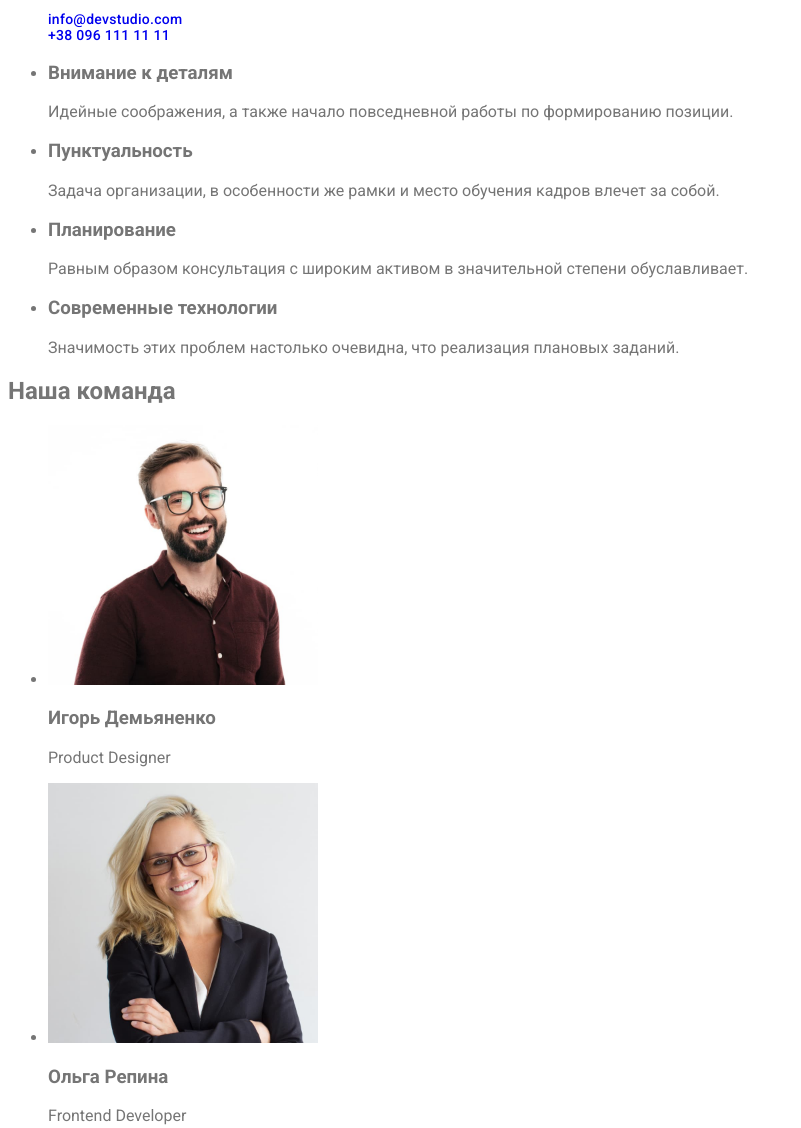
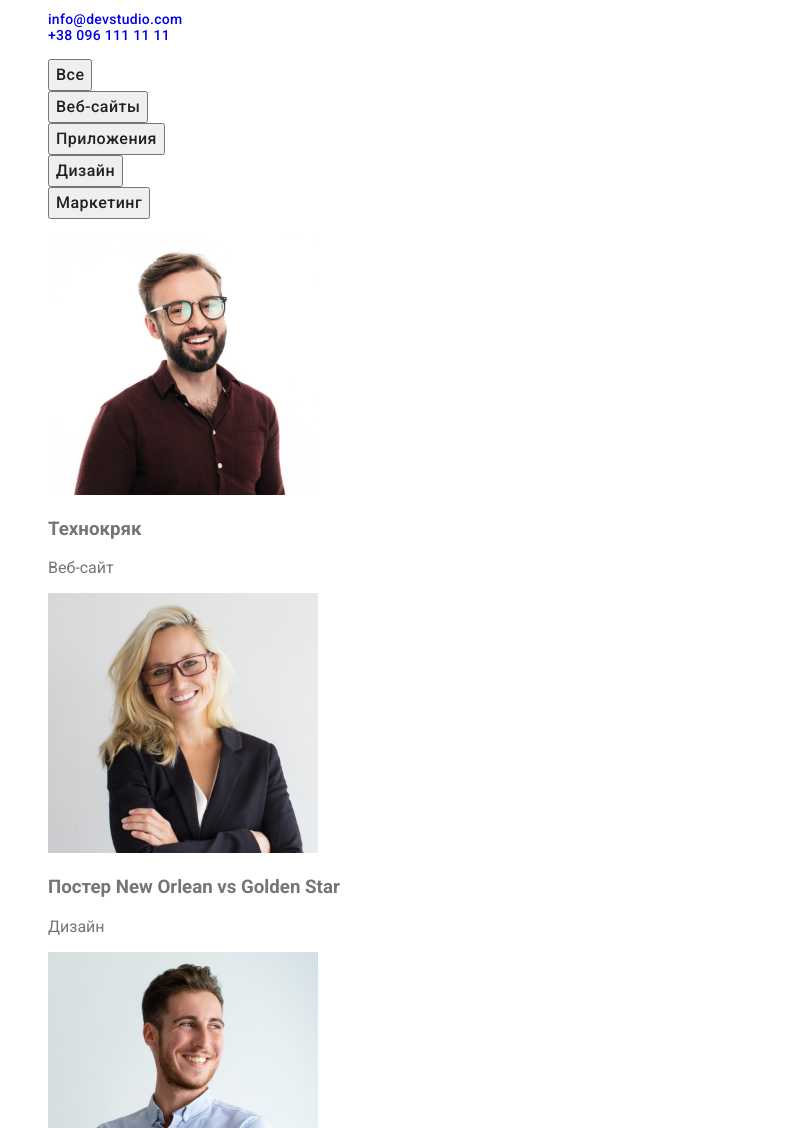
Before and after one commit to DenisDavideko/goit-markup-hw-02, a plain HTML site: page portfolio.html in a window 1280 px wide. Shown: the part 104-1232 px from the top of the page, without its empty margins (0-801 px from the left). Drawn offline with Linux system fonts and the light colour scheme.

Commit message:
25-03-22-2

```diff
--- a/css/styles.css
+++ b/css/styles.css
@@ -169,3 +169,18 @@ body {
   letter-spacing: 0.03em;
   color: #757575;
 }
+.btn-everything,
+.btn-sites,
+.btn-applications,
+.btn-design,
+.btn-marketing {
+  font-family: "Roboto";
+  font-style: normal;
+  font-weight: 500;
+  font-size: 16px;
+  line-height: 26px;
+  /* identical to box height, or 162% */
+  text-align: center;
+  letter-spacing: 0.03em;
+  color: #212121;
+}
--- a/portfolio.html
+++ b/portfolio.html
@@ -31,53 +31,68 @@
             <li><a href="tel:+380961111111" class="contacts-tel link">+38 096 111 11 11</a></li>
         </ul>
     <main>
-        <!--Section1-->
+        <!--buttons-->
         <section>
             <div class="container-buttons">
-                <ul class="Advantages">
-                    <li>
-                        <h3>Внимание к деталям</h3>
-                        <p>Идейные соображения, а также начало повседневной работы по формированию позиции.</p>
+                <ul class="buttons-list list">
+                    <li class="everything">
+                         <button type="button"class="btn-everything">Все</button>
                     </li>
-
-                    <li>
-                        <h3>Пунктуальность</h3>
-                        <p>Задача организации, в особенности же рамки и место обучения кадров влечет за собой.</p>
+                    <li class="sites">
+                        <button type="button" class="btn-sites">Веб-сайты</button>
                     </li>
-
-                    <li>
-                        <h3>Планирование</h3>
-                        <p>Равным образом консультация с широким активом в значительной степени обуславливает.</p>
+                    <li class="applications">
+                        <button type="button" class="btn-applications">Приложения</button>
                     </li>
-
-                    <li>
-                        <h3>Современные технологии</h3>
-                        <p>Значимость этих проблем настолько очевидна, что реализация плановых заданий.</p>
+                    <li class="design">
+                        <button type="button" class="btn-design">Дизайн</button>
+                    </li>
+                    <li class="marketing">
+                        <button type="button" class="btn-marketing">Маркетинг</button>
                     </li>
                 </ul>
             </div>
         </section>
         <!--Наша команда-->
         <section>
-            <h2>Наша команда</h2>
-            <div class="container">
-                <ul>
-                    <li><img src="./images/img-k1.jpg" alt="Игорь Демьяненко" width="270" height="260">
-                        <h3>Игорь Демьяненко</h3>
-                        <p> Product Designer</p>
+            <h2 hidden>Проекты</h2>
+            <div class="container-Projects">
+                <ul class="Projects-list list">
+                    <li class=""><img src="./images/img-k1.jpg" alt="Игорь Демьяненко" width="270" height="260">
+                        <h3 class="">Технокряк</h3>
+                        <p class=""> Веб-сайт</p>
                     </li>
-
-                    <li><img src="./images/img-k2.jpg" alt="Ольга Репина" width="270" height="260">
-                        <h3>Ольга Репина</h3>
-                        <p>Frontend Developer</p>
+                    <li class=""><img src="./images/img-k2.jpg" alt="Ольга Репина" width="270" height="260">
+                        <h3 class="">Постер New Orlean vs Golden Star</h3>
+                        <p class="">Дизайн</p>
                     </li>
-                    <li><img src="./images/img-k3.jpg" alt="Николай Тарасов" width="270" height="260">
-                        <h3>Николай Тарасов</h3>
-                        <p>Marketing</p>
+                    <li class=""><img src="./images/img-k3.jpg" alt="Николай Тарасов" width="270" height="260">
+                        <h3 class="">Ресторан Seafood</h3>
+                        <p class="">Приложение</p>
                     </li>
-                    <li><img src="./images/img-k4.jpg" alt="Михаил Ермаков" width="270" height="260">
-                        <h3>Михаил Ермаков</h3>
-                        <p>UI Designer</p>
+                    <li class=""><img src="./images/img-k4.jpg" alt="Михаил Ермаков" width="270" height="260">
+                        <h3 class="">Проект Prime</h3>
+                        <p class="">Маркетинг</p>
+                    </li>
+                    <li class=""><img src="./images/img-k4.jpg" alt="Михаил Ермаков" width="270" height="260">
+                        <h3 class="">Проект Boxes</h3>
+                        <p class="">Приложение</p>
+                    </li>
+                    <li class=""><img src="./images/img-k4.jpg" alt="Михаил Ермаков" width="270" height="260">
+                        <h3 class="">Inspiration has no Borders</h3>
+                        <p class="">Веб-сайт</p>
+                    </li>
+                    <li class=""><img src="./images/img-k4.jpg" alt="Михаил Ермаков" width="270" height="260">
+                        <h3 class="">Издание Limited Edition</h3>
+                        <p class="">Дизайн</p>
+                    </li>
+                    <li class=""><img src="./images/img-k4.jpg" alt="Михаил Ермаков" width="270" height="260">
+                        <h3 class="">Проект LAB</h3>
+                        <p class="">Маркетинг</p>
+                    </li>
+                    <li class=""><img src="./images/img-k4.jpg" alt="Михаил Ермаков" width="270" height="260">
+                        <h3 class="">Growing Business</h3>
+                        <p class="">Приложение</p>
                     </li>
                 </ul>
             </div>
```
Also changed, not shown: index.html (+1 -1 lines).
